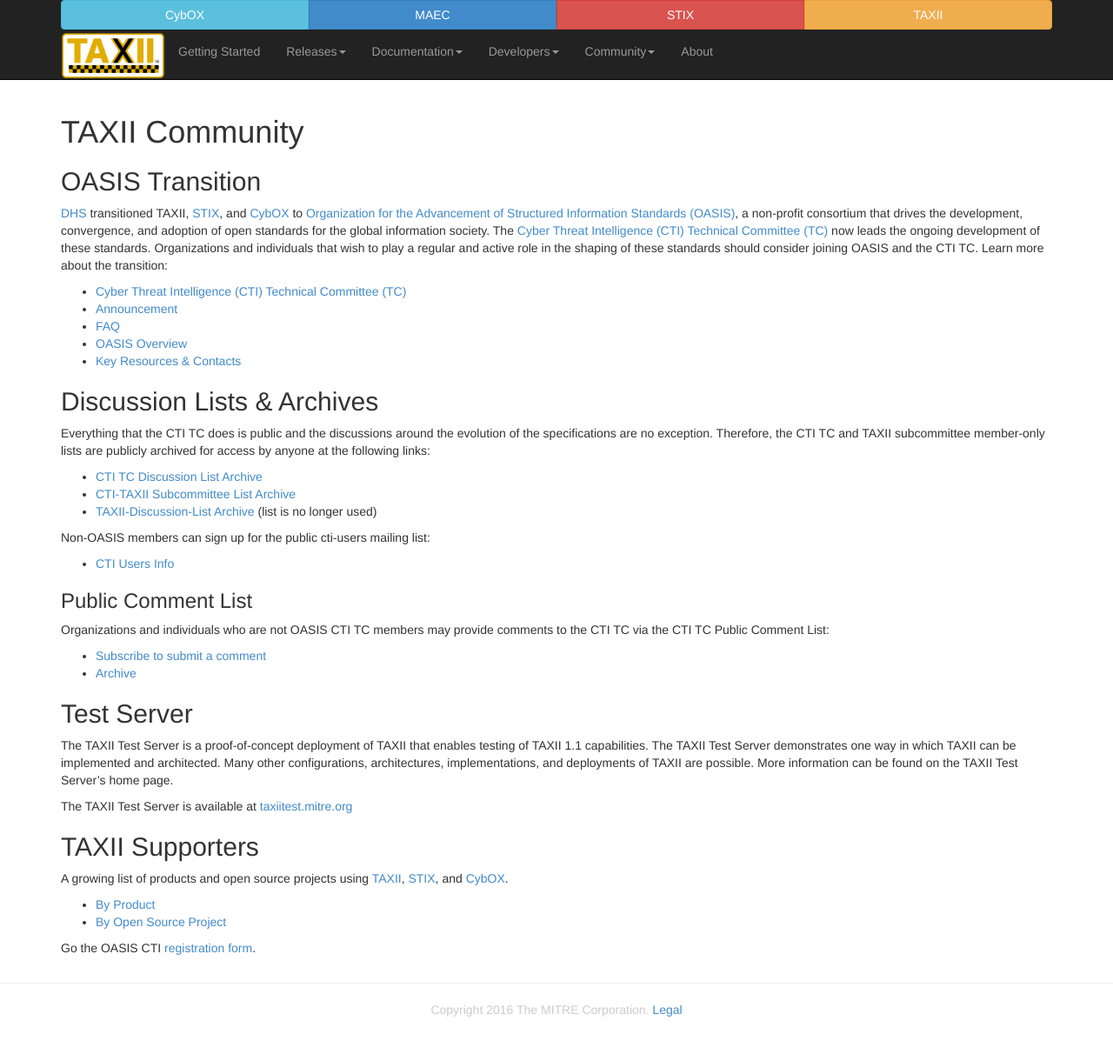
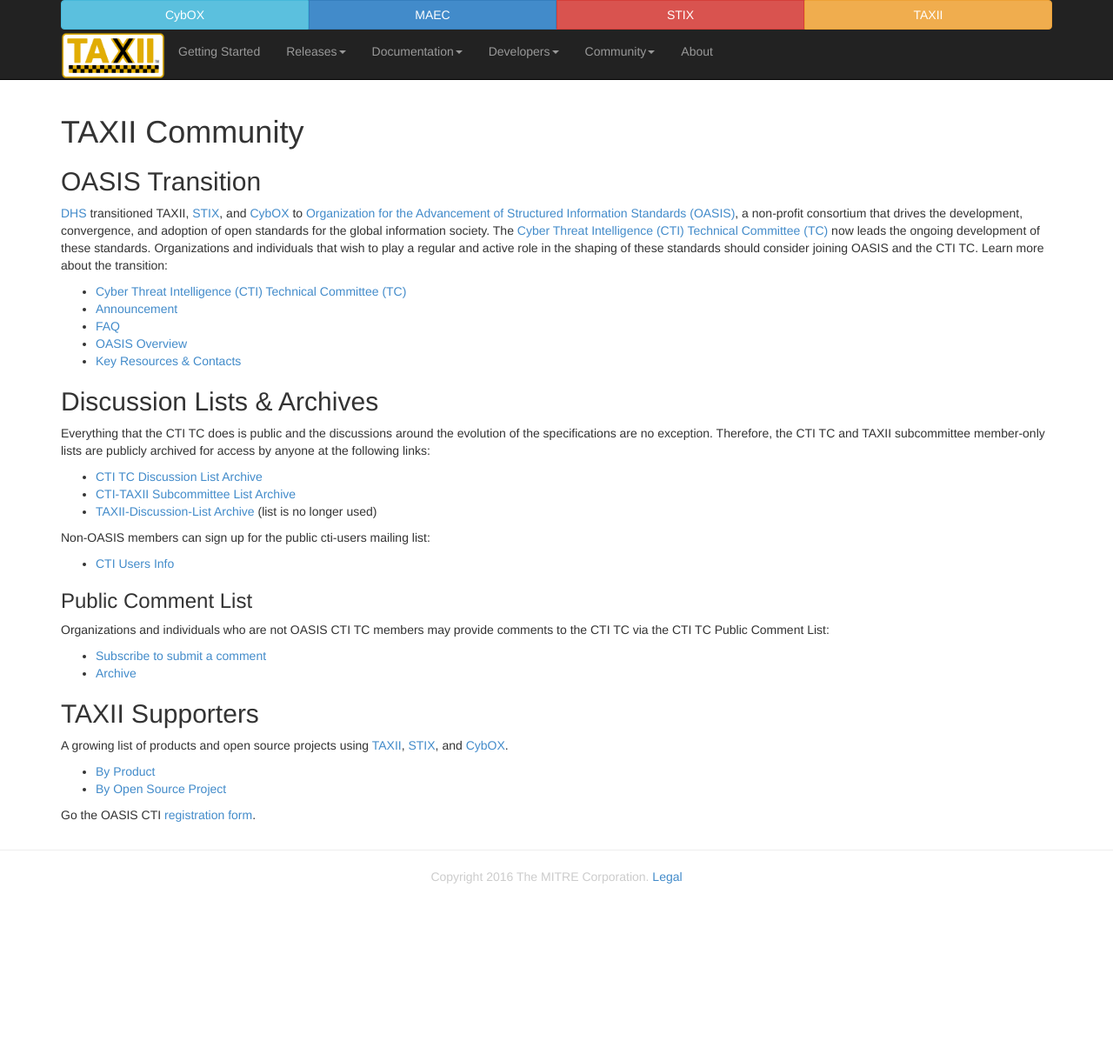
Before and after one commit to TAXIIProject/taxiiproject.github.io, a Jekyll site: the page built from community/index.md, in a window 1280 px wide. Shown: the whole page at 87% size. Built offline with Jekyll 4.4.1, drawn with Linux system fonts in a browser that asks for light colours; after the commit the page ends 1059 px from its top, so only the background shows below that.

Commit message:
Updated Community page
Deleted the Test Server subsection/

```diff
--- a/community/index.md
+++ b/community/index.md
@@ -30,13 +30,6 @@ Organizations and individuals who are not OASIS CTI TC members may provide comme
 * [Subscribe to submit a comment](http://www.oasis-open.org/committees/comments/form.php?wg_abbrev=cti)
 * [Archive](https://lists.oasis-open.org/archives/cti-comment/)
 
-## Test Server
-The TAXII Test Server is a proof-of-concept deployment of TAXII that enables testing of TAXII 1.1 capabilities.
-The TAXII Test Server demonstrates one way in which TAXII can be implemented and architected. Many other configurations, architectures,
-implementations, and deployments of TAXII are possible. More information can be found on the TAXII Test Server's home page.
-
-The TAXII Test Server is available at [taxiitest.mitre.org](http://taxiitest.mitre.org/)
-
 ## TAXII Supporters
 A growing list of products and open source projects using [TAXII](http://taxiiproject.github.io/), [STIX](http://stixproject.github.io/), and [CybOX](http://cyboxproject.github.io/).
 
```
